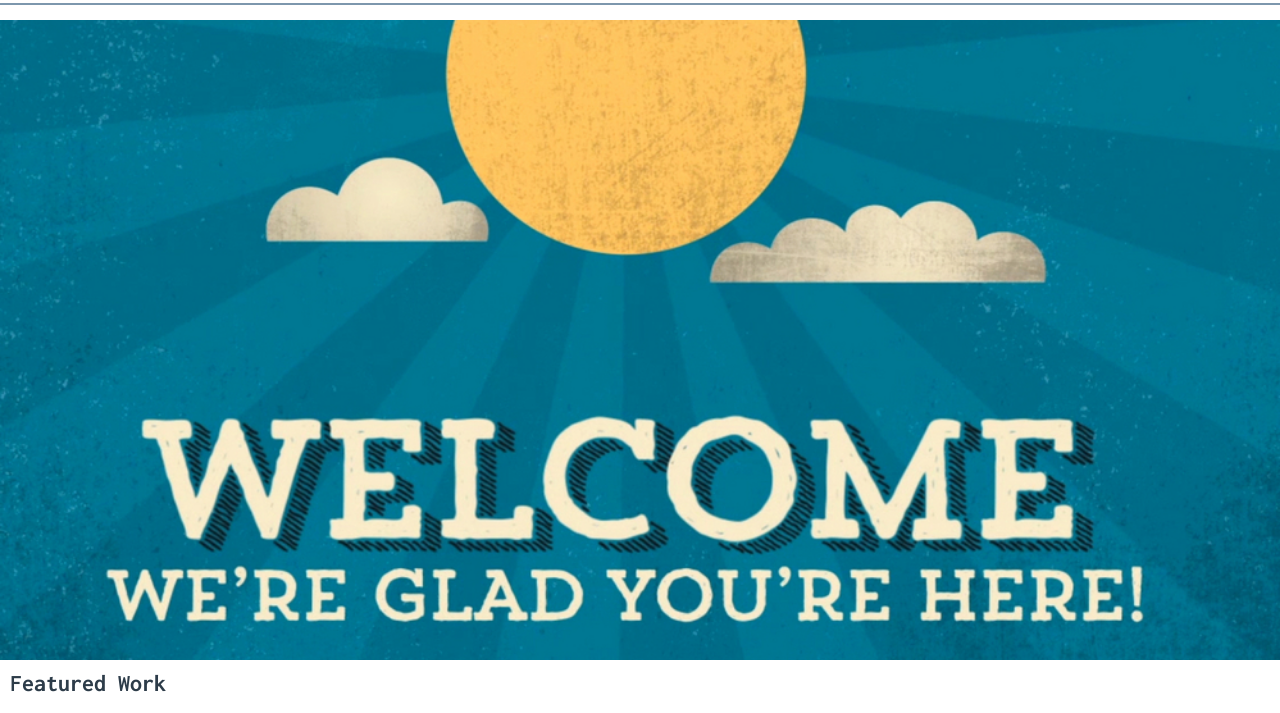
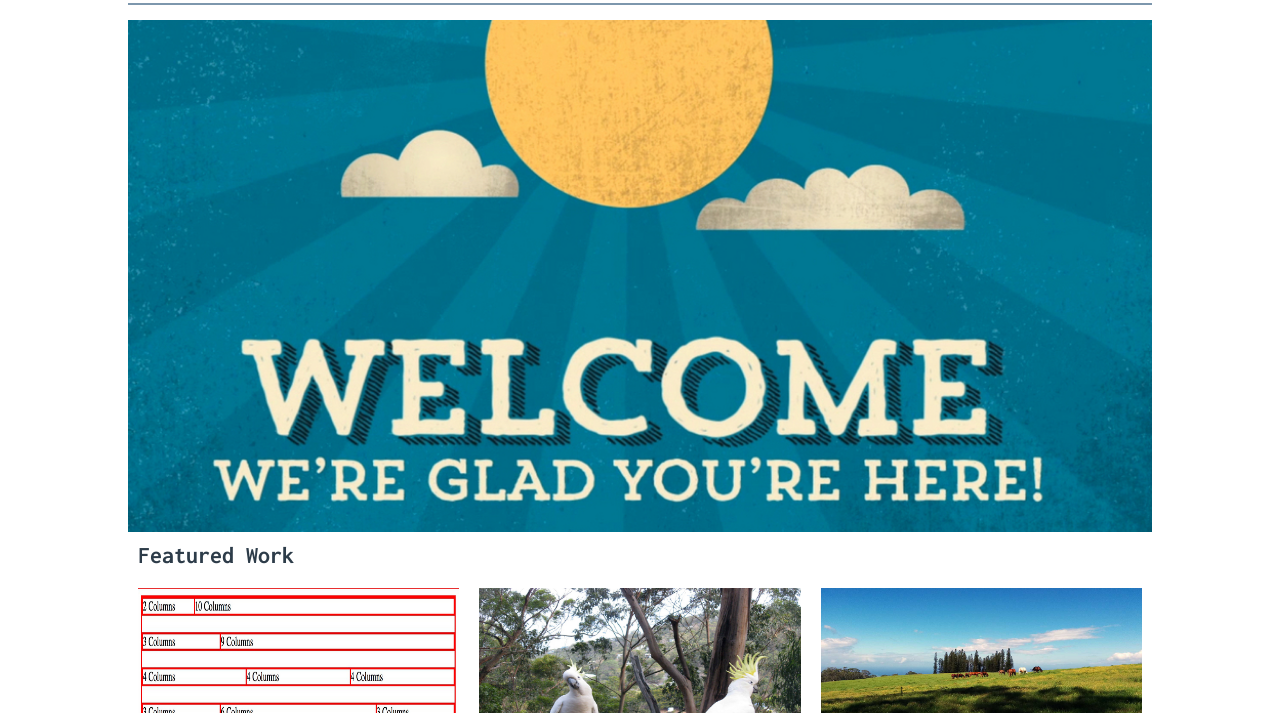
Before and after one commit to donaldshen/portfolio, a website: page index.html in a window 1280 px wide. Shown: the part 95-808 px from the top of the page. Drawn offline with Linux system fonts and the light colour scheme; a web font is replaced by a local one.

Commit message:
Change container width & banner's height

```diff
--- a/css/main.css
+++ b/css/main.css
@@ -11,6 +11,8 @@ html {
 
 .container {
     min-width: 360px;
+    width: 80%;
+    margin: 0 auto;
 }
 
 .top-header {
@@ -46,7 +48,7 @@ html {
 }
 
 .banner {
-    height: 50vw;
+    height: 40vw;
     min-height: 180px;
     overflow: hidden;
     width: 100%;
```
